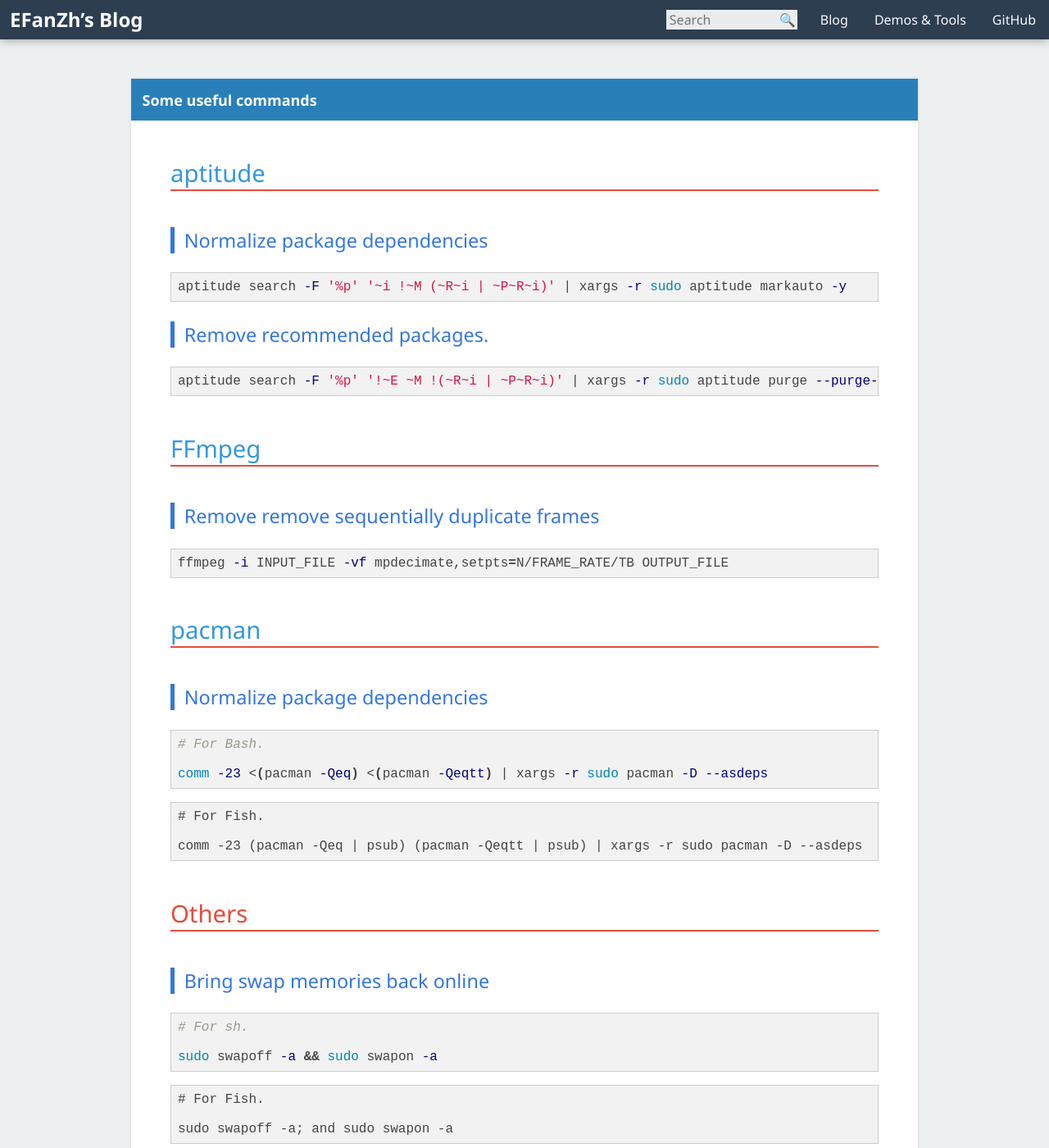
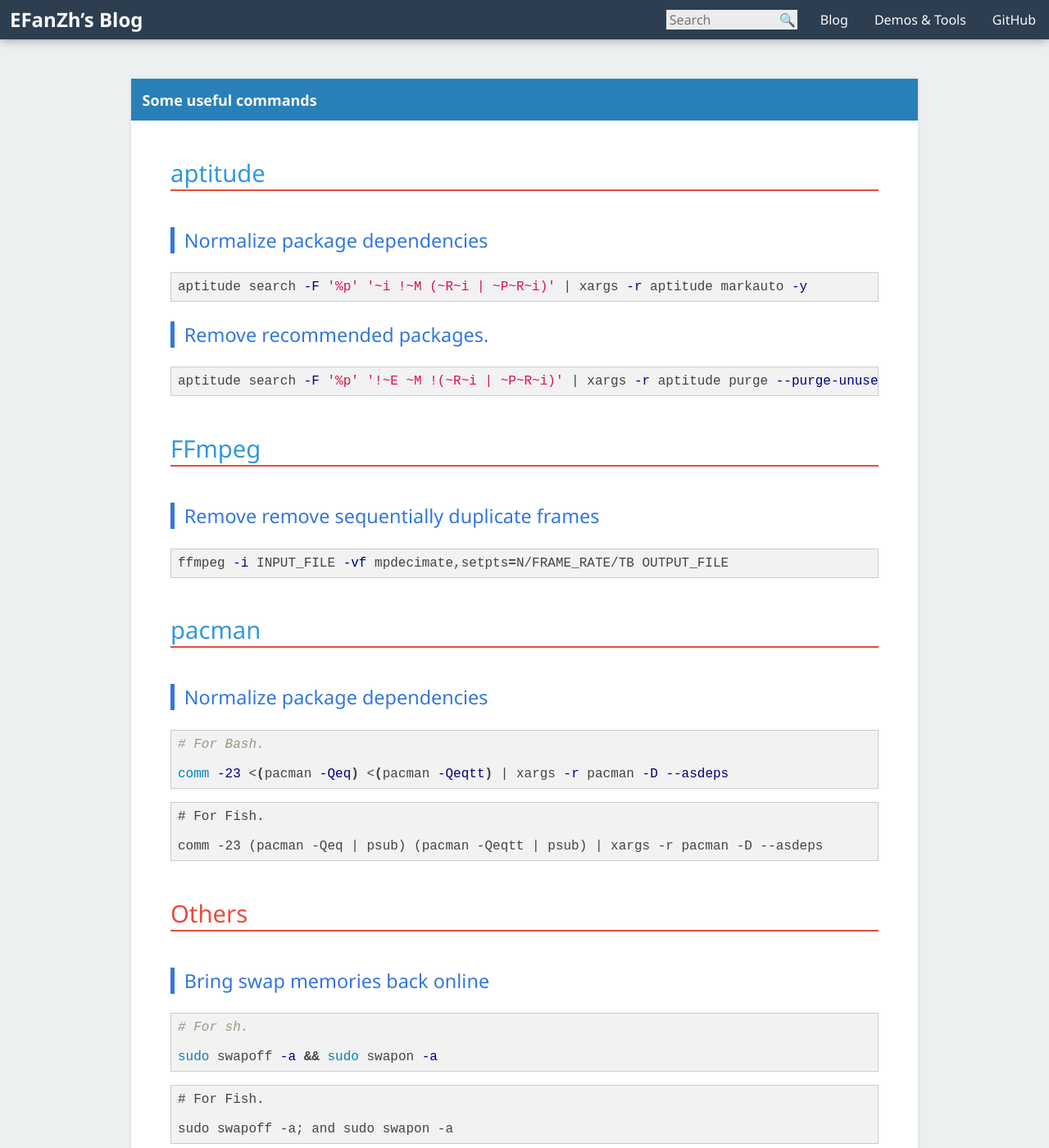
Before and after one commit to EFanZh/efanzh.github.io, a Jekyll site: the page built from _posts/2017-08-13-some-useful-commands.md, in a window 1280 px wide and 1400 px high. Shown: the whole window at 82% size. Built offline with Jekyll 4.4.1, drawn with Linux system fonts in a browser that asks for light colours.

Commit message:
Do not use sudo by default

````diff
--- a/_posts/2017-08-13-some-useful-commands.md
+++ b/_posts/2017-08-13-some-useful-commands.md
@@ -7,13 +7,13 @@
 ### Normalize package dependencies
 
 ```bash
-aptitude search -F '%p' '~i !~M (~R~i | ~P~R~i)' | xargs -r sudo aptitude markauto -y
+aptitude search -F '%p' '~i !~M (~R~i | ~P~R~i)' | xargs -r aptitude markauto -y
 ```
 
 ### Remove recommended packages.
 
 ```bash
-aptitude search -F '%p' '!~E ~M !(~R~i | ~P~R~i)' | xargs -r sudo aptitude purge --purge-unused -y
+aptitude search -F '%p' '!~E ~M !(~R~i | ~P~R~i)' | xargs -r aptitude purge --purge-unused -y
 ```
 
 ## [FFmpeg](https://www.ffmpeg.org)
@@ -31,13 +31,13 @@
 ```bash
 # For Bash.
 
-comm -23 <(pacman -Qeq) <(pacman -Qeqtt) | xargs -r sudo pacman -D --asdeps
+comm -23 <(pacman -Qeq) <(pacman -Qeqtt) | xargs -r pacman -D --asdeps
 ```
 
 ```
 # For Fish.
 
-comm -23 (pacman -Qeq | psub) (pacman -Qeqtt | psub) | xargs -r sudo pacman -D --asdeps
+comm -23 (pacman -Qeq | psub) (pacman -Qeqtt | psub) | xargs -r pacman -D --asdeps
 ```
 
 ## Others
````
